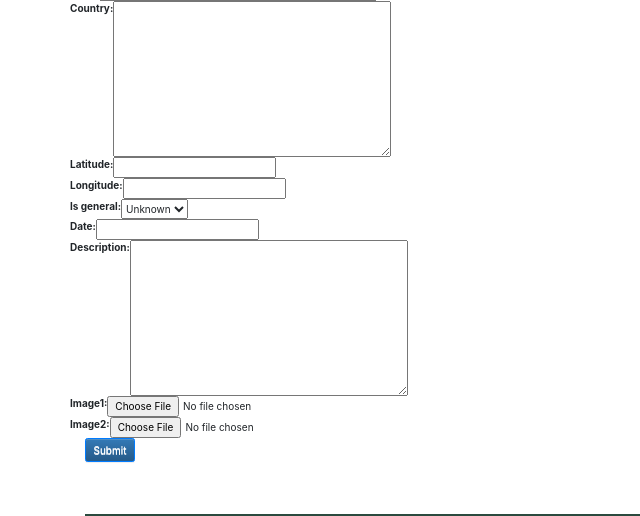
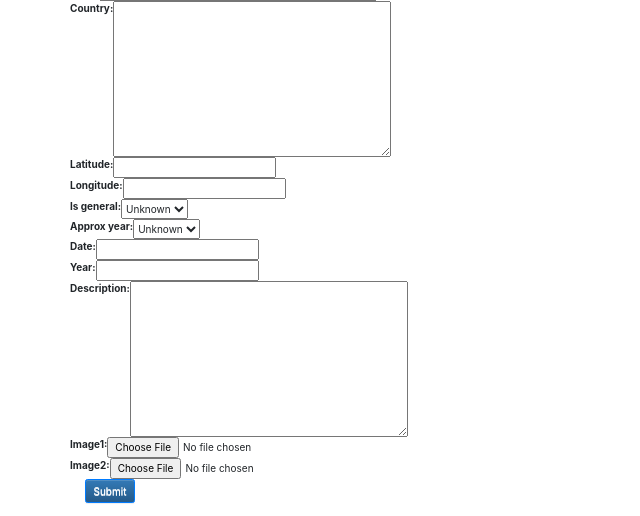
Before and after one commit to bld2104/homosexualitytimeline, a Django app: page /maintimeline/add/ in a window 1280 px wide. Shown: the part 727-1243 px from the top of the page, without its empty margins (0-640 px from the left). Run offline with Django 3.2, Linux system fonts and the light colour scheme; data comes from the database, SQL or seed files in the repository; both versions use the stored data as it was after the commit; some libraries are stand-ins or nearby versions.

Commit message:
adding year field, exact date field, and making it so that BCE works

```diff
--- a/maintimeline/models.py
+++ b/maintimeline/models.py
@@ -37,9 +37,15 @@ class Event(models.Model):
         decimal_places=6
     )
     is_general = models.NullBooleanField()
+    approx_year = models.NullBooleanField()
     date = models.DateField(
         null=True,
-        blank=True,)
+        blank=True,
+        )
+    year = models.IntegerField(
+        null=True,
+        blank=True,
+        )
     description = models.TextField(
         null=True,
         blank=True,
--- a/maintimeline/views.py
+++ b/maintimeline/views.py
@@ -11,7 +11,7 @@ from maintimeline.models import Event
 class HomePageView(ListView):
     model = Event
     template_name = 'maintimeline/index.html'
-    queryset = Event.objects.all().order_by('date')
+    queryset = Event.objects.all().order_by('year')
 
 # class HomePageView(View):
 
```
Also changed, not shown: maintimeline/templates/maintimeline/index.html (+7 -1 lines), db.sqlite3, maintimeline/migrations/0003_event_year.py (added), maintimeline/migrations/0004_event_approx_year.py (added).
